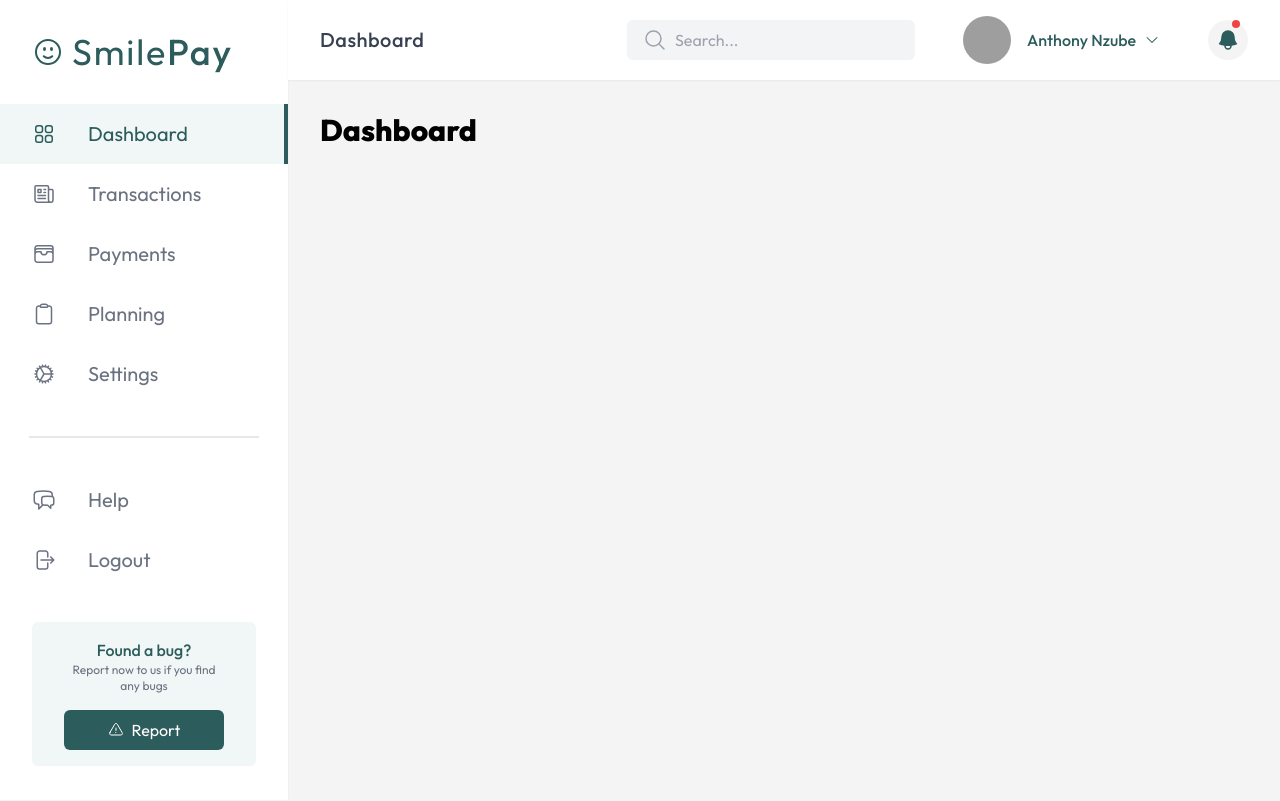
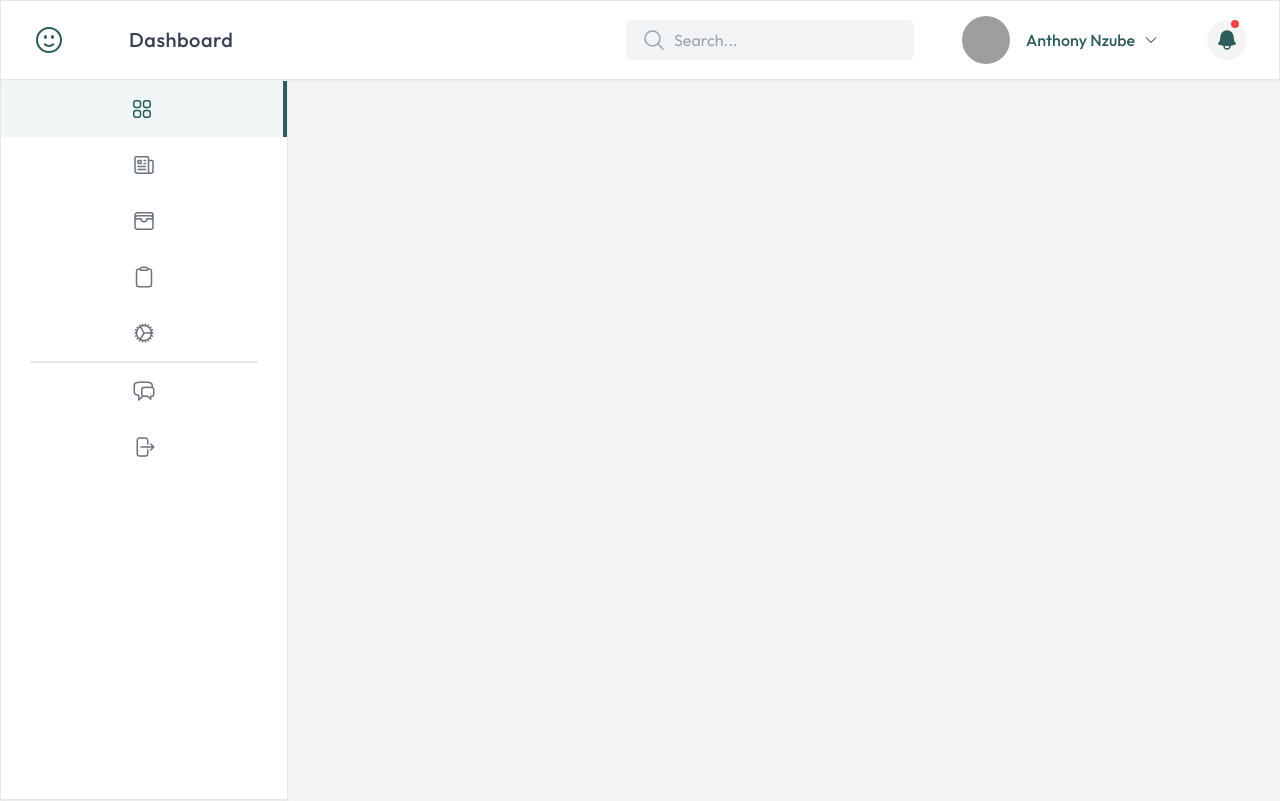
Before and after one commit to ruffcoins/financial-dashboard, a Next.js app: page /dashboard in a window 1280 px wide. Shown: the top 801 px of the page. Built offline with nearby package versions, Linux system fonts and the light colour scheme; grey boxes are pictures that could not be loaded.

Commit message:
Sidebar  provider and sidebar state management

```diff
--- a/app/dashboard/layout.tsx
+++ b/app/dashboard/layout.tsx
@@ -1,15 +1,30 @@
+"use client";
+
 import Navbar from "@/components/layout/Navbar";
 import Sidebar from "@/components/layout/Sidebar";
+import SidebarProvider, { useSidebar } from "@/context/SidebarProvider";
 
-const layout = ({ children }: { children: React.ReactNode }) => {
+const Layout = ({ children }: { children: React.ReactNode }) => {
+  const { sidebarOpen, toggleSidebar } = useSidebar();
+
   return (
-    <main className="flex overflow-x-hidden">
-      <Sidebar />
-      <div className="flex-1">
-        <Navbar />
-        <div className="p-8">{children}</div>
-      </div>
+    <main className="relative">
+      <SidebarProvider>
+        <div className="lg:flex">
+          {sidebarOpen && (
+            <div
+              className="fixed right-0 top-0 h-full w-full bg-black bg-opacity-10 backdrop-blur-md backdrop-filter lg:hidden"
+              onClick={toggleSidebar}
+            ></div>
+          )}
+          <Sidebar />
+          <div className="flex-1">
+            <Navbar />
+            <div className="lg:p-8 p-4 lg:ml-24">{children}</div>
+          </div>
+        </div>
+      </SidebarProvider>
     </main>
   );
 };
-export default layout;
+export default Layout;
--- a/app/dashboard/page.tsx
+++ b/app/dashboard/page.tsx
@@ -1,8 +1,109 @@
-import ReportBug from "@/components/shared/ReportBug";
-
 const Dashboard = () => {
   return (
     <>
+      <h1 className="text-3xl font-extrabold">Dashboard</h1>
+      <h1 className="text-3xl font-extrabold">Dashboard</h1>
+      <h1 className="text-3xl font-extrabold">Dashboard</h1>
+      <h1 className="text-3xl font-extrabold">Dashboard</h1>
+      <h1 className="text-3xl font-extrabold">Dashboard</h1>
+      <h1 className="text-3xl font-extrabold">Dashboard</h1>
+      <h1 className="text-3xl font-extrabold">Dashboard</h1>
+      <h1 className="text-3xl font-extrabold">Dashboard</h1>
+      <h1 className="text-3xl font-extrabold">Dashboard</h1>
+      <h1 className="text-3xl font-extrabold">Dashboard</h1>
+      <h1 className="text-3xl font-extrabold">Dashboard</h1>
+      <h1 className="text-3xl font-extrabold">Dashboard</h1>
+      <h1 className="text-3xl font-extrabold">Dashboard</h1>
+      <h1 className="text-3xl font-extrabold">Dashboard</h1>
+      <h1 className="text-3xl font-extrabold">Dashboard</h1>
+      <h1 className="text-3xl font-extrabold">Dashboard</h1>
+      <h1 className="text-3xl font-extrabold">Dashboard</h1>
+      <h1 className="text-3xl font-extrabold">Dashboard</h1>
+      <h1 className="text-3xl font-extrabold">Dashboard</h1>
+      <h1 className="text-3xl font-extrabold">Dashboard</h1>
+      <h1 className="text-3xl font-extrabold">Dashboard</h1>
+      <h1 className="text-3xl font-extrabold">Dashboard</h1>
+      <h1 className="text-3xl font-extrabold">Dashboard</h1>
+      <h1 className="text-3xl font-extrabold">Dashboard</h1>
+      <h1 className="text-3xl font-extrabold">Dashboard</h1>
+      <h1 className="text-3xl font-extrabold">Dashboard</h1>{" "}
+      <h1 className="text-3xl font-extrabold">Dashboard</h1>
+      <h1 className="text-3xl font-extrabold">Dashboard</h1>
+      <h1 className="text-3xl font-extrabold">Dashboard</h1>
+      <h1 className="text-3xl font-extrabold">Dashboard</h1>
+      <h1 className="text-3xl font-extrabold">Dashboard</h1>
+      <h1 className="text-3xl font-extrabold">Dashboard</h1>
+      <h1 className="text-3xl font-extrabold">Dashboard</h1>
+      <h1 className="text-3xl font-extrabold">Dashboard</h1>
+      <h1 className="text-3xl font-extrabold">Dashboard</h1>
+      <h1 className="text-3xl font-extrabold">Dashboard</h1>
+      <h1 className="text-3xl font-extrabold">Dashboard</h1>
+      <h1 className="text-3xl font-extrabold">Dashboard</h1>
+      <h1 className="text-3xl font-extrabold">Dashboard</h1>
+      <h1 className="text-3xl font-extrabold">Dashboard</h1>
+      <h1 className="text-3xl font-extrabold">Dashboard</h1>
+      <h1 className="text-3xl font-extrabold">Dashboard</h1>
+      <h1 className="text-3xl font-extrabold">Dashboard</h1>
+      <h1 className="text-3xl font-extrabold">Dashboard</h1>
+      <h1 className="text-3xl font-extrabold">Dashboard</h1>
+      <h1 className="text-3xl font-extrabold">Dashboard</h1>
+      <h1 className="text-3xl font-extrabold">Dashboard</h1>
+      <h1 className="text-3xl font-extrabold">Dashboard</h1>
+      <h1 className="text-3xl font-extrabold">Dashboard</h1>
+      <h1 className="text-3xl font-extrabold">Dashboard</h1>
+      <h1 className="text-3xl font-extrabold">Dashboard</h1>
+      <h1 className="text-3xl font-extrabold">Dashboard</h1>{" "}
+      <h1 className="text-3xl font-extrabold">Dashboard</h1>
+      <h1 className="text-3xl font-extrabold">Dashboard</h1>
+      <h1 className="text-3xl font-extrabold">Dashboard</h1>
+      <h1 className="text-3xl font-extrabold">Dashboard</h1>
+      <h1 className="text-3xl font-extrabold">Dashboard</h1>
+      <h1 className="text-3xl font-extrabold">Dashboard</h1>
+      <h1 className="text-3xl font-extrabold">Dashboard</h1>
+      <h1 className="text-3xl font-extrabold">Dashboard</h1>
+      <h1 className="text-3xl font-extrabold">Dashboard</h1>
+      <h1 className="text-3xl font-extrabold">Dashboard</h1>
+      <h1 className="text-3xl font-extrabold">Dashboard</h1>
+      <h1 className="text-3xl font-extrabold">Dashboard</h1>
+      <h1 className="text-3xl font-extrabold">Dashboard</h1>
+      <h1 className="text-3xl font-extrabold">Dashboard</h1>
+      <h1 className="text-3xl font-extrabold">Dashboard</h1>
+      <h1 className="text-3xl font-extrabold">Dashboard</h1>
+      <h1 className="text-3xl font-extrabold">Dashboard</h1>
+      <h1 className="text-3xl font-extrabold">Dashboard</h1>
+      <h1 className="text-3xl font-extrabold">Dashboard</h1>
+      <h1 className="text-3xl font-extrabold">Dashboard</h1>
+      <h1 className="text-3xl font-extrabold">Dashboard</h1>
+      <h1 className="text-3xl font-extrabold">Dashboard</h1>
+      <h1 className="text-3xl font-extrabold">Dashboard</h1>
+      <h1 className="text-3xl font-extrabold">Dashboard</h1>
+      <h1 className="text-3xl font-extrabold">Dashboard</h1>
+      <h1 className="text-3xl font-extrabold">Dashboard</h1>{" "}
+      <h1 className="text-3xl font-extrabold">Dashboard</h1>
+      <h1 className="text-3xl font-extrabold">Dashboard</h1>
+      <h1 className="text-3xl font-extrabold">Dashboard</h1>
+      <h1 className="text-3xl font-extrabold">Dashboard</h1>
+      <h1 className="text-3xl font-extrabold">Dashboard</h1>
+      <h1 className="text-3xl font-extrabold">Dashboard</h1>
+      <h1 className="text-3xl font-extrabold">Dashboard</h1>
+      <h1 className="text-3xl font-extrabold">Dashboard</h1>
+      <h1 className="text-3xl font-extrabold">Dashboard</h1>
+      <h1 className="text-3xl font-extrabold">Dashboard</h1>
+      <h1 className="text-3xl font-extrabold">Dashboard</h1>
+      <h1 className="text-3xl font-extrabold">Dashboard</h1>
+      <h1 className="text-3xl font-extrabold">Dashboard</h1>
+      <h1 className="text-3xl font-extrabold">Dashboard</h1>
+      <h1 className="text-3xl font-extrabold">Dashboard</h1>
+      <h1 className="text-3xl font-extrabold">Dashboard</h1>
+      <h1 className="text-3xl font-extrabold">Dashboard</h1>
+      <h1 className="text-3xl font-extrabold">Dashboard</h1>
+      <h1 className="text-3xl font-extrabold">Dashboard</h1>
+      <h1 className="text-3xl font-extrabold">Dashboard</h1>
+      <h1 className="text-3xl font-extrabold">Dashboard</h1>
+      <h1 className="text-3xl font-extrabold">Dashboard</h1>
+      <h1 className="text-3xl font-extrabold">Dashboard</h1>
+      <h1 className="text-3xl font-extrabold">Dashboard</h1>
+      <h1 className="text-3xl font-extrabold">Dashboard</h1>
       <h1 className="text-3xl font-extrabold">Dashboard</h1>
     </>
   );
--- a/app/globals.css
+++ b/app/globals.css
@@ -16,16 +16,6 @@
   }
 }
 
-body {
-  /* color: rgb(var(--foreground-rgb));
-  background: linear-gradient(
-      to bottom,
-      transparent,
-      rgb(var(--background-end-rgb))
-    )
-    rgb(var(--background-start-rgb)); */
-}
-
 @layer utilities {
   .text-balance {
     text-wrap: balance;
--- a/components/Notification.tsx
+++ b/components/Notification.tsx
@@ -22,7 +22,7 @@ const Notification = () => {
       </div>
 
       {open && (
-        <div className="absolute top-10 right-0 rounded-md p-4 w-72 shadow-sm bg-white list-none">
+        <div className="absolute top-10 right-0 rounded-md p-4 lg:w-72 w-64 shadow-sm bg-white list-none">
           <p className="text-xl text-primary-900 mb-4">Notifications</p>
           {transactionsNotification.map((transaction) => (
             <li
--- a/components/layout/Navbar.tsx
+++ b/components/layout/Navbar.tsx
@@ -5,12 +5,22 @@ import { usePathname } from "next/navigation";
 import Search from "../shared/Search";
 import UserProfileDropDown from "../UserProfileDropDown";
 import Notification from "../Notification";
+import { useSidebar } from "@/context/SidebarProvider";
+import Logo from "../shared/Logo";
 
-const Navbar = () => {
+const DesktopNavbar = () => {
+  const { sidebarOpen, toggleSidebar } = useSidebar();
   const pathname = usePathname();
 
   return (
-    <div className="bg-white h-20 flex items-center justify-between px-8 shadow-sm">
+    <>
+      <div className="border sticky top-0 z-10 bg-white h-20 flex items-center justify-between lg:px-8 px-4 shadow-sm w-full">
+        <div className="flex items-center">
+          <div className="flex items-center w-6 h-6 mr-4 cursor-pointer">
+            <Logo />
+          </div>
+
+          <div className={`${sidebarOpen ? "ml-56" : "lg:ml-14 ml-2"}`}>
             {pathname === routes.DASHBOARD ? (
               <p className="text-xl font-medium tracking-wide text-gray-700">
                 Dashboard
@@ -32,13 +42,18 @@ const Navbar = () => {
                 Settings
               </p>
             )}
+          </div>
+        </div>
 
-      <div className="flex items-center space-x-12">
+        <div className="flex items-center lg:space-x-12 space-x-2 ">
+          <div className="hidden lg:flex">
             <Search />
+          </div>
           <UserProfileDropDown />
           <Notification />
         </div>
       </div>
+    </>
   );
 };
-export default Navbar;
+export default DesktopNavbar;
--- a/components/layout/Sidebar.tsx
+++ b/components/layout/Sidebar.tsx
@@ -1,7 +1,6 @@
 "use client";
 
 import Link from "next/link";
-import Logo from "../shared/Logo";
 import ReportBug from "../shared/ReportBug";
 import {
   sidebarPrimaryMenu,
@@ -19,38 +18,55 @@ import {
   ChatBubbleLeftRightIcon,
 } from "@heroicons/react/24/outline";
 import { routes } from "@/constants/routes";
+import { useSidebar } from "@/context/SidebarProvider";
 
 const Sidebar = () => {
+  const { sidebarOpen } = useSidebar();
+
   const pathname = usePathname();
 
   return (
-    <aside className="lg:w-72 bg-white h-screen py-8 space-y-8 shadow-sm">
-      <Logo />
-
-      <div className="capitalize flex flex-col">
+    <aside
+      className={`${
+        sidebarOpen ? "block" : "hidden lg:w-24"
+      } border fixed top-0 left-0 bottom-0 lg:block lg:w-72 bg-white h-screen overflow-hidden py-8 space-y-8 shadow-sm flex flex-col justify-between`}
+    >
+      <div className="pt-2">
+        <div className="capitalize flex flex-col mt-10">
           {sidebarPrimaryMenu.map((item: SidebarMenuItem, index) => (
             <Link
+              title={item.name}
               href={item.href}
               key={index}
               className={`${
                 pathname === item.href
                   ? "bg-primary-100 text-primary-900 border-r-4 border-r-primary-900"
                   : "text-gray-500"
-            } py-4 px-8 flex items-center`}
+              } ${
+                sidebarOpen ? "px-8" : "justify-center"
+              } py-4 flex items-center hover:bg-primary-100`}
             >
               {item.href === routes.DASHBOARD ? (
-              <Squares2X2Icon className="w-6 h-6 mr-8" />
+                <Squares2X2Icon
+                  className={`${sidebarOpen ? "mr-8" : ""} w-6 h-6`}
+                />
               ) : item.href === routes.TRANSACTIONS ? (
-              <NewspaperIcon className="w-6 h-6 mr-8" />
+                <NewspaperIcon
+                  className={`${sidebarOpen ? "mr-8" : ""} w-6 h-6`}
+                />
               ) : item.href === routes.PAYMENTS ? (
-              <WalletIcon className="w-6 h-6 mr-8" />
+                <WalletIcon
+                  className={`${sidebarOpen ? "mr-8" : ""} w-6 h-6`}
+                />
               ) : item.href === routes.PLANNING ? (
-              <ClipboardIcon className="w-6 h-6 mr-8" />
+                <ClipboardIcon
+                  className={`${sidebarOpen ? "mr-8" : ""} w-6 h-6`}
+                />
               ) : (
-              <CogIcon className="w-6 h-6 mr-8" />
+                <CogIcon className={`${sidebarOpen ? "mr-8" : ""} w-6 h-6`} />
               )}
 
-            <span className="text-xl">{item.name}</span>
+              {sidebarOpen && <span className="text-xl">{item.name}</span>}
             </Link>
           ))}
         </div>
@@ -60,28 +76,38 @@ const Sidebar = () => {
         <div className="capitalize flex flex-col">
           {sidebarSecondaryMenu.map((item: SidebarMenuItem, index) => (
             <Link
+              title={item.name}
               href={item.href}
               key={index}
               className={`${
                 pathname === item.href
                   ? "bg-primary-100 text-primary-900 border-r-4 border-r-primary-900"
                   : "text-gray-500"
-            } py-4 px-8 flex items-center`}
+              } ${
+                sidebarOpen ? "px-8" : "justify-center"
+              } py-4 flex items-center`}
             >
               {item.href === routes.HELP ? (
-              <ChatBubbleLeftRightIcon className="w-6 h-6 mr-8" />
+                <ChatBubbleLeftRightIcon
+                  className={`${sidebarOpen ? "mr-8" : ""} w-6 h-6`}
+                />
               ) : (
-              <ArrowRightStartOnRectangleIcon className="w-6 h-6 mr-8" />
+                <ArrowRightStartOnRectangleIcon
+                  className={`${sidebarOpen ? "mr-8" : ""} w-6 h-6`}
+                />
               )}
 
-            <span className="text-xl">{item.name}</span>
+              {sidebarOpen && <span className="text-xl">{item.name}</span>}
             </Link>
           ))}
         </div>
+      </div>
 
-      <div className="px-8">
+      {sidebarOpen && (
+        <div className="px-8 xl:block hidden">
           <ReportBug />
         </div>
+      )}
     </aside>
   );
 };
--- a/components/shared/Logo.tsx
+++ b/components/shared/Logo.tsx
@@ -1,18 +1,23 @@
-import { routes } from "@/constants/routes";
+import { useSidebar } from "@/context/SidebarProvider";
 import { FaceSmileIcon } from "@heroicons/react/24/outline";
-import Link from "next/link";
 
 const Logo = () => {
+  const { sidebarOpen, toggleSidebar } = useSidebar();
+
   return (
-    <Link
-      href={routes.DASHBOARD}
-      className="text-primary-900 flex items-center space-x-2 mx-8"
+    <div
+      onClick={toggleSidebar}
+      className={` ${
+        sidebarOpen ? "" : "justify-center"
+      } text-primary-900 flex items-center space-x-2 cursor-pointer`}
     >
       <FaceSmileIcon className="w-8 h-8" />
-      <p className="tracking-wider text-4xl">
-        Smile<span className="font-medium">Pay</span>
-      </p>
-    </Link>
+      {sidebarOpen && (
+        <p className="tracking-wider text-4xl">
+          Smile<span className="font-medium">Pay</span>
+        </p>
+      )}
+    </div>
   );
 };
 export default Logo;
--- /dev/null
+++ b/context/SidebarProvider.tsx
@@ -0,0 +1,49 @@
+"use client";
+
+import {
+  createContext,
+  Dispatch,
+  ReactNode,
+  SetStateAction,
+  useContext,
+  useState,
+} from "react";
+
+type SidebarContextProps = {
+  sidebarOpen: boolean;
+  setSidebarOpen: Dispatch<SetStateAction<boolean>>;
+  toggleSidebar: () => void;
+};
+
+const SidebarContext = createContext<SidebarContextProps>({
+  sidebarOpen: false,
+  setSidebarOpen: () => {},
+  toggleSidebar: () => {},
+});
+
+const SidebarProvider = ({ children }: { children: ReactNode }) => {
+  const [sidebarOpen, setSidebarOpen] = useState(false);
+
+  const toggleSidebar = () => {
+    setSidebarOpen(!sidebarOpen);
+  };
+
+  return (
+    <SidebarContext.Provider
+      value={{ sidebarOpen, setSidebarOpen, toggleSidebar }}
+    >
+      {children}
+    </SidebarContext.Provider>
+  );
+};
+
+export default SidebarProvider;
+
+export const useSidebar = () => {
+  const context = useContext(SidebarContext);
+
+  typeof context === "undefined" &&
+    console.log("Sidebar context should be used within the sidebar provider");
+
+  return context;
+};
```
Also changed, not shown: components/UserProfileDropDown.tsx (+4 -4 lines). Lines whose indentation alone changed are shown as unchanged.
